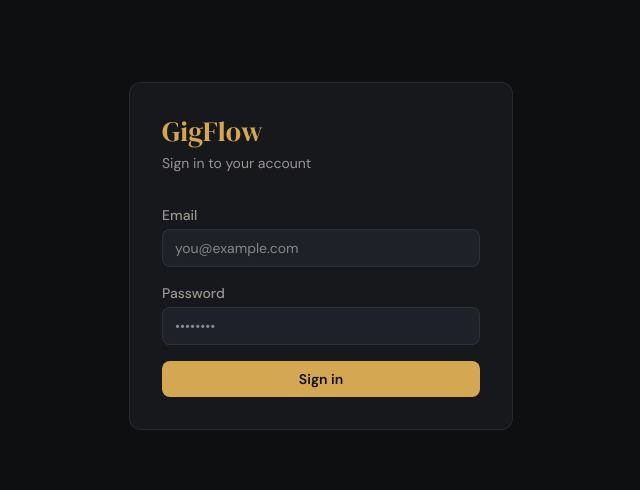
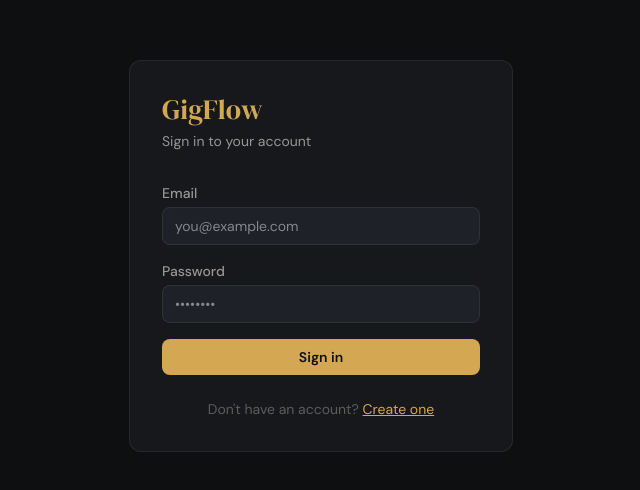
Before and after one commit to ntanders11/gigflow, a Next.js app: page /login in a window 1280 px wide. Shown: the part 144-634 px from the top of the page, without its empty margins (319-959 px from the left). Built offline with nearby package versions, Linux system fonts and the light colour scheme.

Commit message:
feat: add 'Create one' link to login page

```diff
--- a/app/login/page.tsx
+++ b/app/login/page.tsx
@@ -2,6 +2,7 @@
 
 import { useState } from "react";
 import { useRouter } from "next/navigation";
+import Link from "next/link";
 import { createClient } from "@/lib/supabase/client";
 
 export default function LoginPage() {
@@ -149,6 +150,13 @@ export default function LoginPage() {
             {loading ? "Signing in..." : "Sign in"}
           </button>
         </form>
+
+        <p className="text-center mt-6 text-sm" style={{ color: "#5e5c58" }}>
+          Don&apos;t have an account?{" "}
+          <Link href="/signup" style={{ color: "#d4a853", textDecoration: "underline" }}>
+            Create one
+          </Link>
+        </p>
       </div>
     </div>
   );
```
